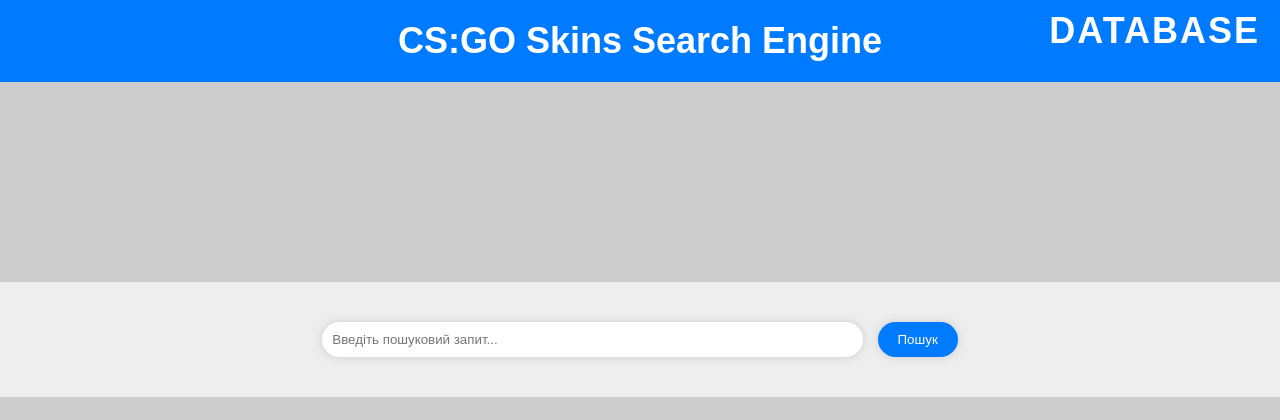
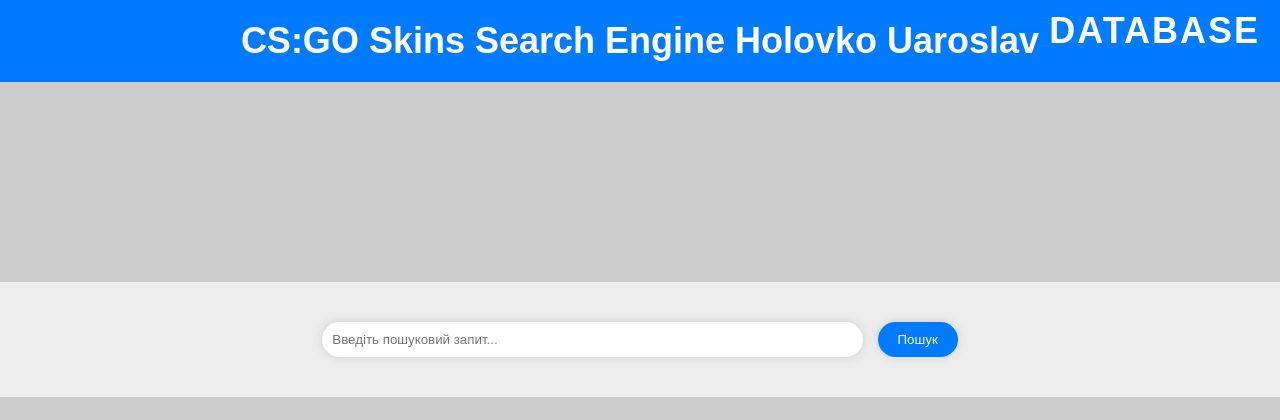
Before and after one commit to VilaTiw/Lowckick_WebProgrammingProject, a Flask app: template templates/HTMLPage1.html in a window 1280 px wide. Shown: the top 420 px of the page. Run offline with Flask 2, Linux system fonts and the light colour scheme; the template is opened without the code that fills it, so the values that code supplies are empty.

Commit message:
Update HTMLPage1.html

```diff
--- a/templates/HTMLPage1.html
+++ b/templates/HTMLPage1.html
@@ -99,9 +99,9 @@
 </head>
 <body>
     <header>
-        <h1>CS:GO Skins Search Engine</h1>
+        <h1>CS:GO Skins Search Engine Holovko Uaroslav</h1>
     </header>
-    <a href="http://localhost:8000/HTMLPage2_DB.html" id="database-link">Database</a>
+    <a href="http://localhost:5000/HTMLPage2_DB.html" id="database-link">Database</a>
     <div class="container">
         <form action="https://www.google.com/search" method="get">
             <input type="text" name="q" placeholder="Введіть пошуковий запит...">
```
